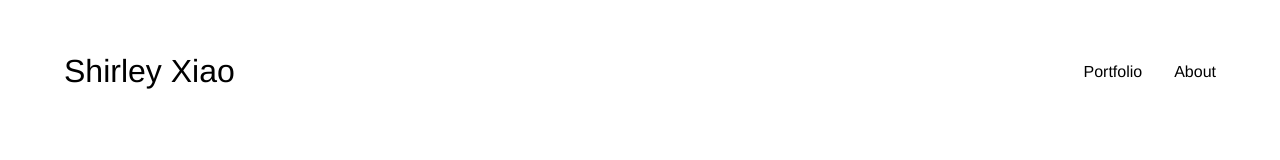
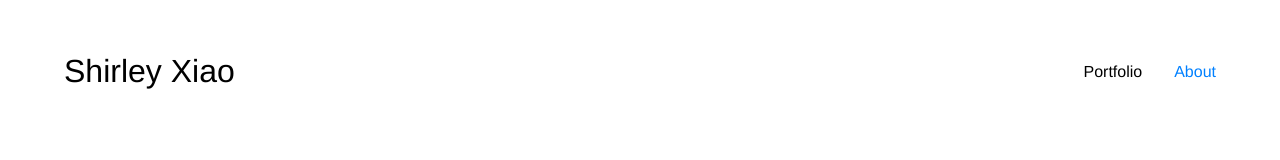
Before and after one commit to XXiao12/AboutMe, a React (Create React App) app: page /about in a window 1280 px wide. Shown: the top 160 px of the page. Built offline with nearby package versions, Linux system fonts and the light colour scheme.

Commit message:
creating routing for projects

```diff
--- a/src/App.js
+++ b/src/App.js
@@ -69,7 +69,7 @@ class App extends Component {
       <BrowserRouter>
         <div className="app">
           <Switch>
-            <Route exact path="/" component={portfolio} />
+            <Route exact path="/portfolio" component={portfolio} />
             <Route exact path="/about" component={about} />
             <Route exact path="/enin240" component={enin240} />
             <Route exact path="/enin140" component={enin140} />
--- a/src/components/NavBar/index.js
+++ b/src/components/NavBar/index.js
@@ -1,6 +1,6 @@
 import React from 'react';
 // import PropTypes from 'prop-types';
-import { Link } from 'react-router-dom'
+import { NavLink, Link } from 'react-router-dom'
 import menuIcon from '../../img/menu/hamburger2x.png';
 
 import './styles.css';
@@ -9,16 +9,22 @@ const NavBar = () => {
     return (
         <div className="navbar">
             <div className="navbar__contents">
-            <Link className="links--themeblack" to="/">
+            <Link className="links--themeblack" to="/portfolio">
                 <h1>Shirley Xiao</h1>
             </Link>
             <div className="navbar__links">
-                <Link className="links--themeblack navbar__links--space" to="/">
+                <NavLink
+                    activeClassName="active"
+                    className="links--themeblack navbar__links--space"
+                    to="/portfolio">
                     Portfolio
-                </Link>
-                <Link className="links--themeblack navbar__links--space" to="/about">
+                </NavLink>
+                <NavLink
+                    activeClassName="active"
+                    className="links--themeblack navbar__links--space"
+                    to="/about">
                     About
-                </Link>
+                </NavLink>
             </div>
                 <img className="navbar__button" src={menuIcon} alt="Menu Icon" />
             </div>
--- a/src/components/NavBar/styles.css
+++ b/src/components/NavBar/styles.css
@@ -37,6 +37,9 @@
 .navbar__button:hover {
     background-color: #0080ff;
 }
+.active {
+    color: #0080ff !important;
+}
 
 @media screen and (max-width: 600px) {
     .navbar__links {
--- a/src/components/ProjectWrapper/index.js
+++ b/src/components/ProjectWrapper/index.js
@@ -46,7 +46,7 @@ const ProjectWrapper = (props = {}) => {
                     </Link>
                     <Link
                         className="links--themeblack"
-                        to="/">
+                        to="/portfolio">
                         Portfolio
                     </Link>
                     <Link
--- a/src/components/ProjectWrapper/routeProjects.js
+++ b/src/components/ProjectWrapper/routeProjects.js
@@ -3,37 +3,37 @@ const projects = {
         title: "ENIN 240 - Explorations in Creativity",
         location: "Queen's University",
         timerange: "January 2019 to April 2019",
+        linkR: "/enin140",
+        linkL: "/colliding_scopes_theatre",
+        btntextR: "ENIN 140",
+        btntextL: "Colliding Scopes Theatre"
+    },
+    enin140: {
+        title: "ENIN 140 - Design Thinking",
+        location: "Queen's University",
+        timerange: "Summer 2018",
+        linkL: "/enin240",
+        linkR: "/living_in_technicolour",
+        btntextL: "ENIN 240",
+        btntextR: "Living in Technicolour"
+    },
+    LIT: {
+        title: "Living in Technicolour - Director of Media Relations",
+        location: "Queen's University",
+        timerange: "April 2016 to April 2017",
         linkR: "/colliding_scopes_theatre",
         linkL: "/enin140",
         btntextR: "Colliding Scopes Theatre",
         btntextL: "ENIN 140"
     },
-    enin140: {
-        title: "ENIN 140 - Design Thinking",
+    CST: {
+        title: "Colliding Scopes Theatre - Graphic Designer",
         location: "Queen's University",
-        timerange: "Summer 2018",
+        timerange: "October 2015 to April 2016",
         linkR: "/enin240",
         linkL: "/living_in_technicolour",
         btntextR: "ENIN 240",
         btntextL: "Living in Technicolour"
-    },
-    LIT: {
-        title: "Living in Technicolour - Director of Media Relations",
-        location: "Queen's University",
-        timerange: "April 2016 to April 2017",
-        linkR: "/enin140",
-        linkL: "/colliding_scopes_theatre",
-        btntextR: "ENIN 140",
-        btntextL: "Colliding Scopes Theatre"
-    },
-    CST: {
-        title: "Colliding Scopes Theatre - Graphic Designer",
-        location: "Queen's University",
-        timerange: "October 2015 to April 2016",
-        linkR: "/living_in_technicolour",
-        linkL: "/enin240",
-        btntextR: "Living in Technicolour",
-        btntextL: "ENIN 240"
     }
 };
 
--- a/src/index.css
+++ b/src/index.css
@@ -55,6 +55,10 @@ p {
   sans-serif;
  }
 
+ .active {
+   color: #0080ff;
+ }
+
  .links--themeblack {
   color: black;
   text-decoration: none;
```
